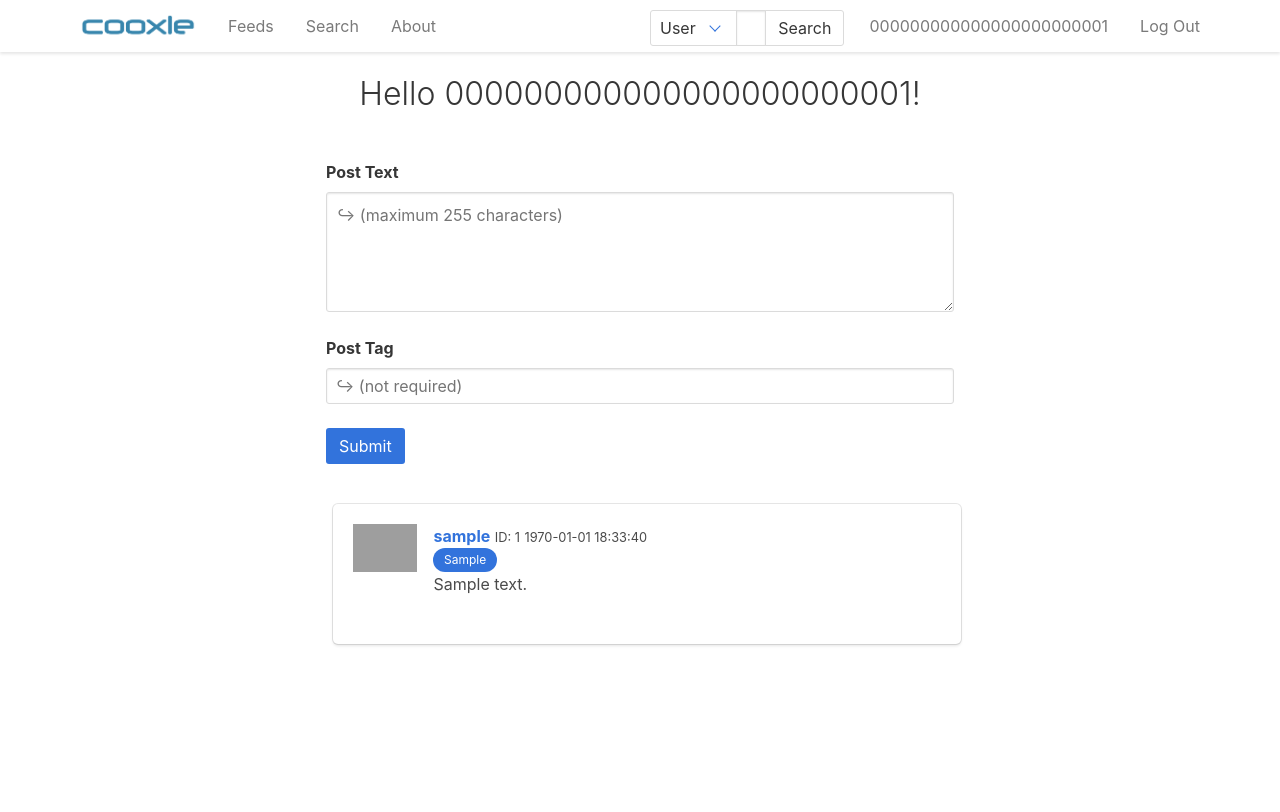
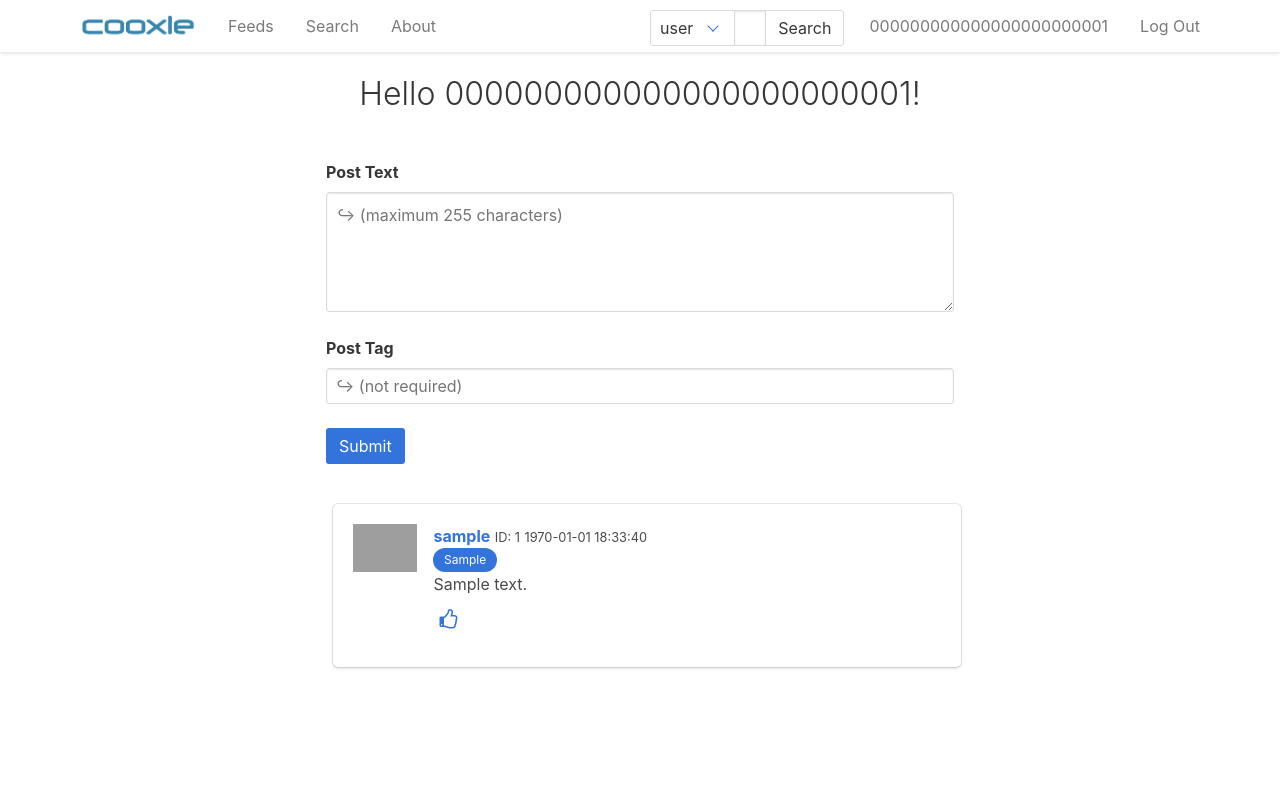
Before and after one commit to simonguozirui/cooxle, a PHP site: page / in a window 1280 px wide. Run offline with PHP 8.4, Linux system fonts and the light colour scheme; the visitor is signed in with stand-in values (Sample User, id 1); tables that the repository leaves empty hold one stand-in row (values such as "Sample post"); data that the repository does not hold is empty; grey boxes are pictures that could not be loaded.

Commit message:
fix like not showing problem

```diff
--- a/index.php
+++ b/index.php
@@ -133,7 +133,7 @@
 						    	<div class="level-left">
 						        	<a class="level-item">
 												<form action="index.php" method="POST">
-													<button type="submit" style="background: none; border:none; padding:0;" value="<?=$id?>" name="like">
+													<button type="submit" style="background: none; border:none;" value="like" name="like">
 														<?php
 															if($_POST['like']) {
 																$like_query = "SELECT postid, userid FROM likes where postid = $id and userid = $clientid";
@@ -148,9 +148,10 @@
 																}else{
 																	$like_add_query = "INSERT INTO likes(userid, postid) VALUES ($clientid,$id)";
 																	$like_result = mysqli_query($connection,$like_add_query) or die ("Error in query: $like_add_query. ".mysql_error());
-																	echo "hello";
 																	echo '<i class="fa fa-thumbs-o-up" aria-hidden="true" style="color:#3273DC;"></i>';
 																}
+															}else{
+																echo '<i class="fa fa-thumbs-o-up" aria-hidden="true" style="color:#3273DC;"></i>';
 															}
 														?>
 													</button>
--- a/required/nav.php
+++ b/required/nav.php
@@ -14,8 +14,8 @@
             <p class="control">
               <span class="select">
                 <select>
-                  <option>User</option>
-                  <option>Tag</option>
+                  <option>user</option>
+                  <option>tag</option>
                 </select>
               </span>
             </p>
```
